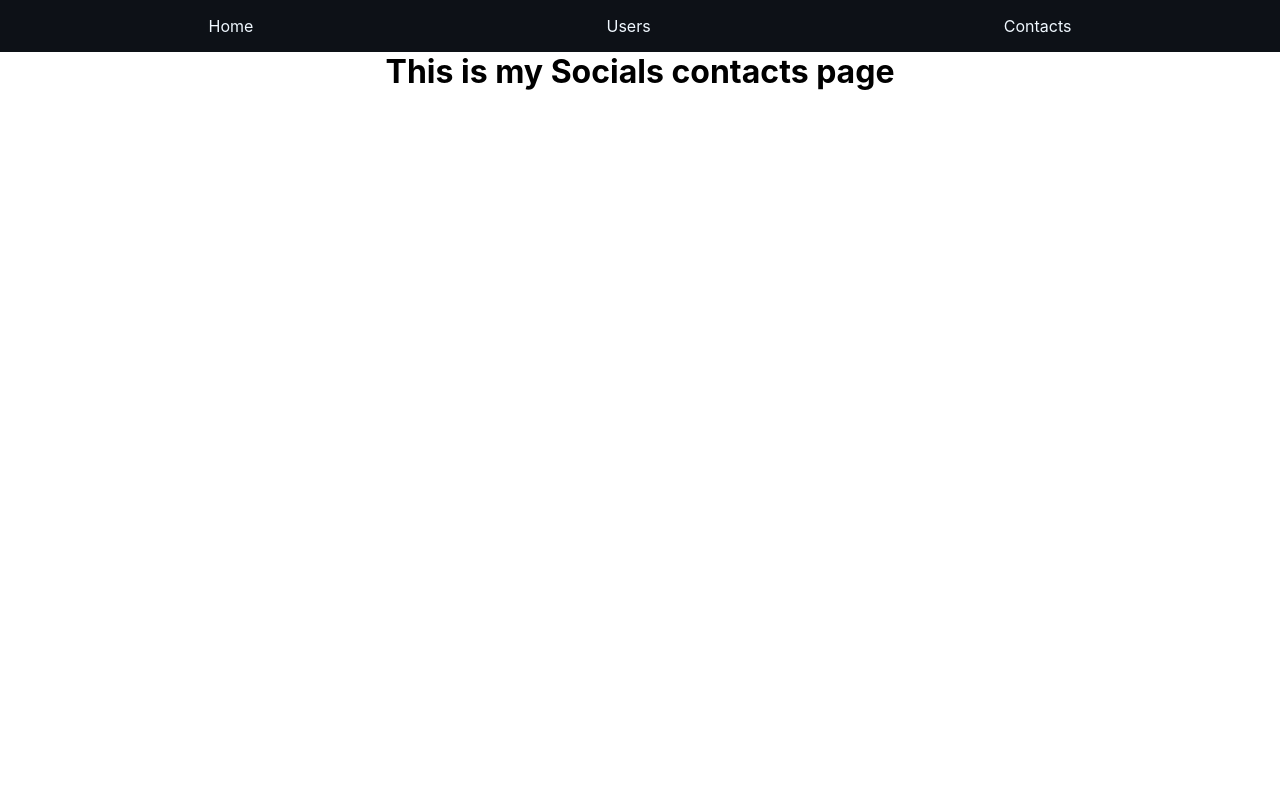
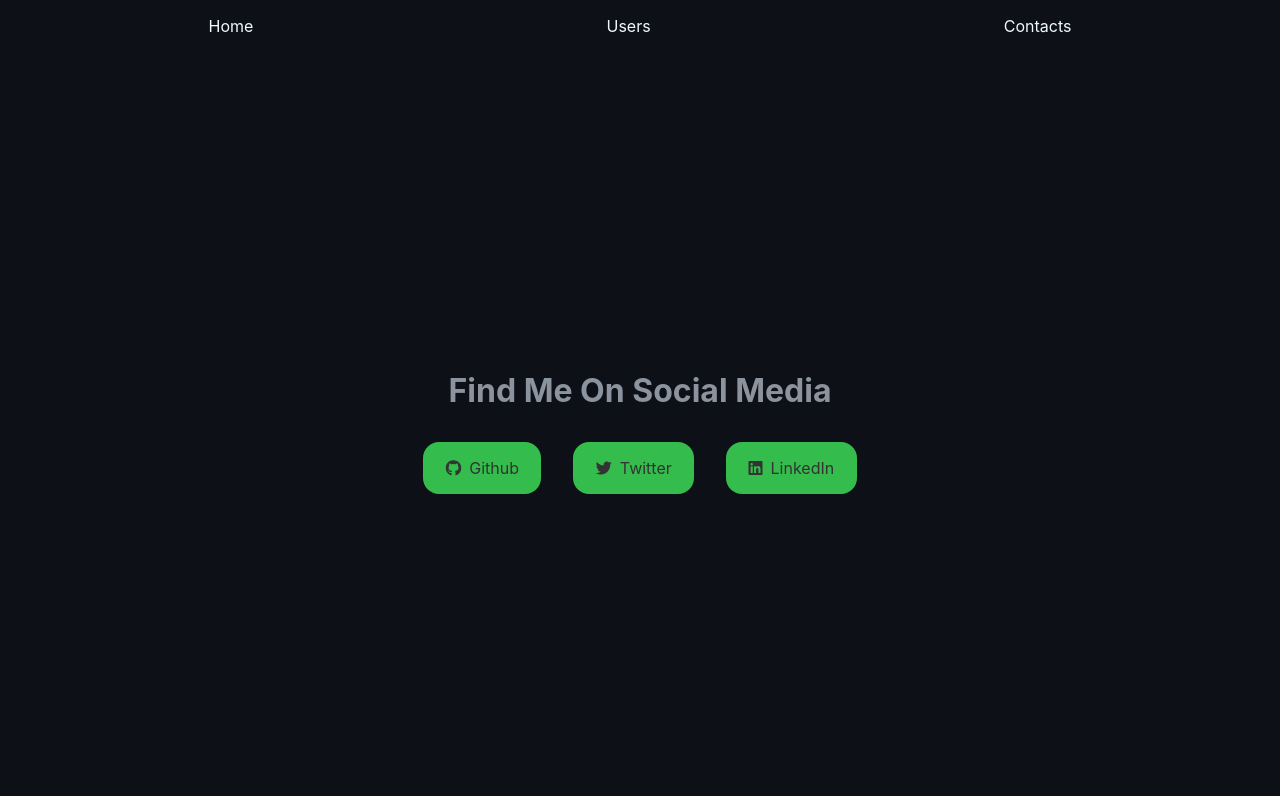
Before and after one commit to Vee-keme/velia-altschool-ss-assignment2, a React (Create React App) app: page /contacts/socials in a window 1280 px wide. Built offline with nearby package versions, Linux system fonts and the light colour scheme.

Commit message:
updated code

```diff
--- a/public/index.html
+++ b/public/index.html
@@ -10,6 +10,10 @@
       content="Web site created using create-react-app"
     />
     <link rel="apple-touch-icon" href="%PUBLIC_URL%/logo192.png" />
+    <link
+      rel="stylesheet"
+      href="https://cdnjs.cloudflare.com/ajax/libs/font-awesome/6.2.0/css/all.min.css"
+    />
     <!--
       manifest.json provides metadata used when your web app is installed on a
       user's mobile device or desktop. See https://developers.google.com/web/fundamentals/web-app-manifest/
--- a/src/App.css
+++ b/src/App.css
@@ -117,14 +117,47 @@
   height: 93vh;
   background-color: #0d1117;
 }
+.Contacts h1 {
+  color: #8b949e;
+}
 .Contacts nav ul li {
   list-style: none;
-  background-color: red;
+  background-color: #39d353e1;
   margin: 1rem;
+  padding: 1rem 1.4rem;
+  border-radius: 1rem;
 }
 .Contacts nav ul li a {
   text-decoration: none;
+  color: #333;
+  font-size: 1.2rem;
+  font-weight: 500;
+}
+.Socials {
+  display: flex;
+  justify-content: center;
+  align-items: center;
+  background-color: #0d1117;
+  height: 93vh;
+  flex-direction: column;
+}
+.Socials h1 {
   color: #8b949e;
+}
+.Socials-links {
+  margin-top: 3rem;
+}
+.Socials-links a {
+  text-decoration: none;
+  background-color: #39d353e1;
+  margin: 1rem;
+  padding: 1rem 1.4rem;
+  border-radius: 1rem;
+  color: #333;
+}
+.Socials-links a i {
+  /* display: block; */
+  margin-right: 0.5rem;
 }
 .Physical {
   background-color: #0d1117;
--- a/src/pages/Contacts.js
+++ b/src/pages/Contacts.js
@@ -4,7 +4,7 @@ import { Link } from "react-router-dom";
 function Contacts() {
   return (
     <div className="Contacts">
-      <h1>This is my contacts page</h1>
+      <h1>Reach Out to the Creator</h1>
       <div>
         <nav>
           <ul>
--- a/src/pages/Socials.js
+++ b/src/pages/Socials.js
@@ -3,7 +3,22 @@ import React from "react";
 function Socials() {
   return (
     <div className="Socials">
-      <h1>This is my Socials contacts page</h1>
+      <h1>Find Me On Social Media</h1>
+      <div className="Socials-links">
+        <a href="https://github.com/Vee-keme" target="_blank" rel="noreferrer">
+          <i class="fa-brands fa-github"></i>Github
+        </a>
+        <a href="https://twitter.com/Vee_keme" target="_blank" rel="noreferrer">
+          <i class="fa-brands fa-twitter"></i>Twitter
+        </a>
+        <a
+          href="https://www.linkedin.com/in/precious-velia-b785a6221"
+          target="_blank"
+          rel="noreferrer"
+        >
+          <i class="fa-brands fa-linkedin"></i>LinkedIn
+        </a>
+      </div>
     </div>
   );
 }
```
